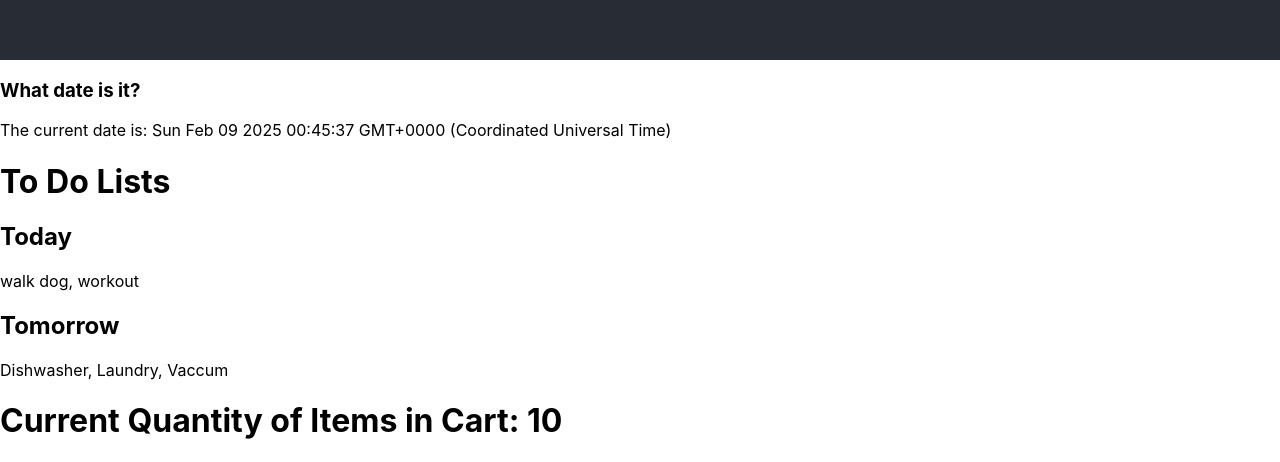
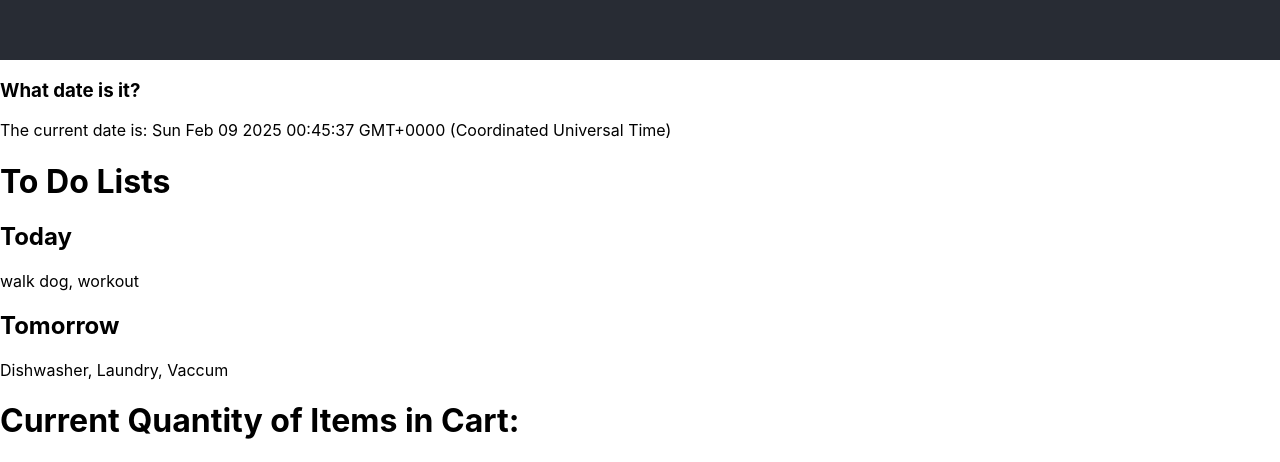
Before and after one commit to ChadHarper811/react_practice, a React (Create React App) app: page / in a window 1280 px wide. Shown: the part 740-1202 px from the top of the page. Built offline with nearby package versions, Linux system fonts and the light colour scheme.

Commit message:
changed shoppingcart to match next problems starting code

```diff
--- a/src/ShoppingCart.js
+++ b/src/ShoppingCart.js
@@ -2,20 +2,22 @@ import React from "react";
 
 const Items = (props) => {
   return <h1>Current Quantity of Items in Cart: {props.quantity}</h1>
-}
+};
+
+// Change code below this line
+
+// Change code above this line
 
 Items.defaultProps = {
   quantity: 0
-}
+};
 
 class ShoppingCart extends React.Component {
   constructor(props) {
     super(props);
   }
   render() {
-    { /* Change code below this line */ }
-    return <Items quantity={10}/>
-    { /* Change code above this line */ }
+    return <Items />
   }
 };
 
```
